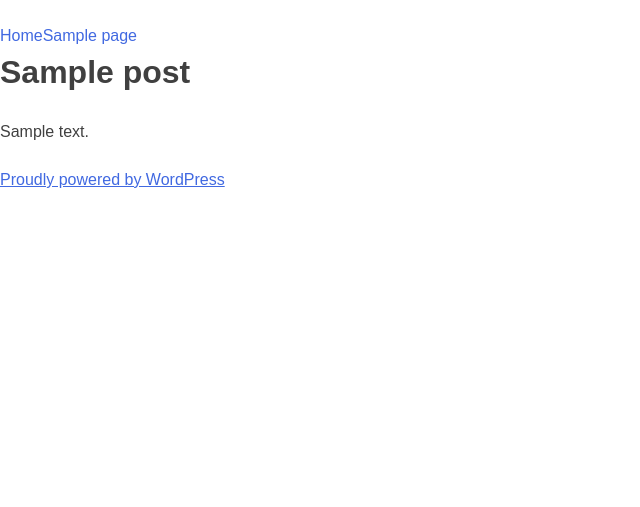
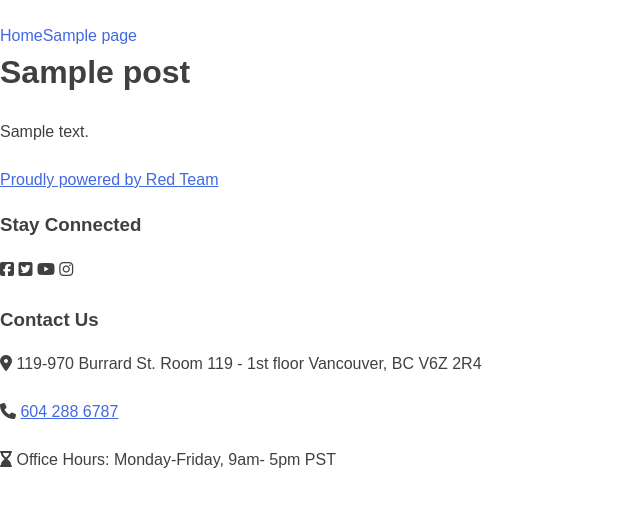
Before and after one commit to JordPlamondon/nexus-fall-2017, a WordPress theme: template themes/nexus/page.php in a window 1280 px wide. Shown: the top 507 px of the page, without its empty margins (0-640 px from the left). Run offline with PHP 8.4 and a stand-in for WordPress, Linux system fonts and the light colour scheme; the site name, menu and one post (Sample post) are stand-ins, and other content is empty; some libraries are stand-ins or nearby versions.

Commit message:
Footer layout and information

```diff
--- a/themes/nexus/footer.php
+++ b/themes/nexus/footer.php
@@ -2,21 +2,64 @@
 /**
  * The template for displaying the footer.
  *
- * @package RED_Starter_Theme
+ * @package Nexus_Theme
  */
 
 ?>
 
 			</div><!-- #content -->
+<footer id="colophon" class="site-footer" role="contentinfo">
+	<div class="site-info">
+		<a href="<?php echo esc_url( 'https://nexusintercambia.com/' ); ?>"><?php printf( esc_html( 'Proudly powered by %s' ), 'Red Team' ); ?></a>
 
-			<footer id="colophon" class="site-footer" role="contentinfo">
-				<div class="site-info">
-					<a href="<?php echo esc_url( 'https://wordpress.org/' ); ?>"><?php printf( esc_html( 'Proudly powered by %s' ), 'WordPress' ); ?></a>
-				</div><!-- .site-info -->
-			</footer><!-- #colophon -->
-		</div><!-- #page -->
+		<section class="bottom-flex-area">
 
-		<?php wp_footer(); ?>
+			<div id="foot-contain" class="footer-blocks container">
+				<h3>Stay Connected</h3>
+					<div class="footer-block-item">
+						<p>
+								<span>
+									<i class="fa fa-facebook-square"></i>
+								</span>
+								<span>
+									<i class="fa fa-twitter-square"></i>
+								</span>
+								<span>
+									<i class="fa fa-youtube"></i>
+								</span>
+								<span>
+									<i class="fa fa-instagram"></i>
+								</span>
+						</p>
+						<div class="contact">
+							<h3>Contact Us</h3>
+							<p>
+								<i class="fa fa-map-marker" aria-hidden="true"></i>
+									119-970 Burrard St. Room 119 - 1st floor Vancouver, BC V6Z 2R4
+								</p>
+									<p>
+										<i class="fa fa-phone"></i>
+										<a href="tel:6042886787">604 288 6787</a>
+									</p>
+
+						</div>
+					</div>
+					<div class="footer-block-item">
+					<div class="business-hours">
+						<p class="office--hours">
+							<i class="fa fa-hourglass-end" aria-hidden="true"></i>
+							Office Hours: Monday-Friday, 9am- 5pm PST
+						</p>
+					</div>
+					</div>
+
+			</div>
+		</section>
+	</div><!-- .site-info -->
+</footer><!-- #colophon -->
+</div><!-- #page -->
+
+<?php wp_footer(); ?>
 
 	</body>
 </html>
```
